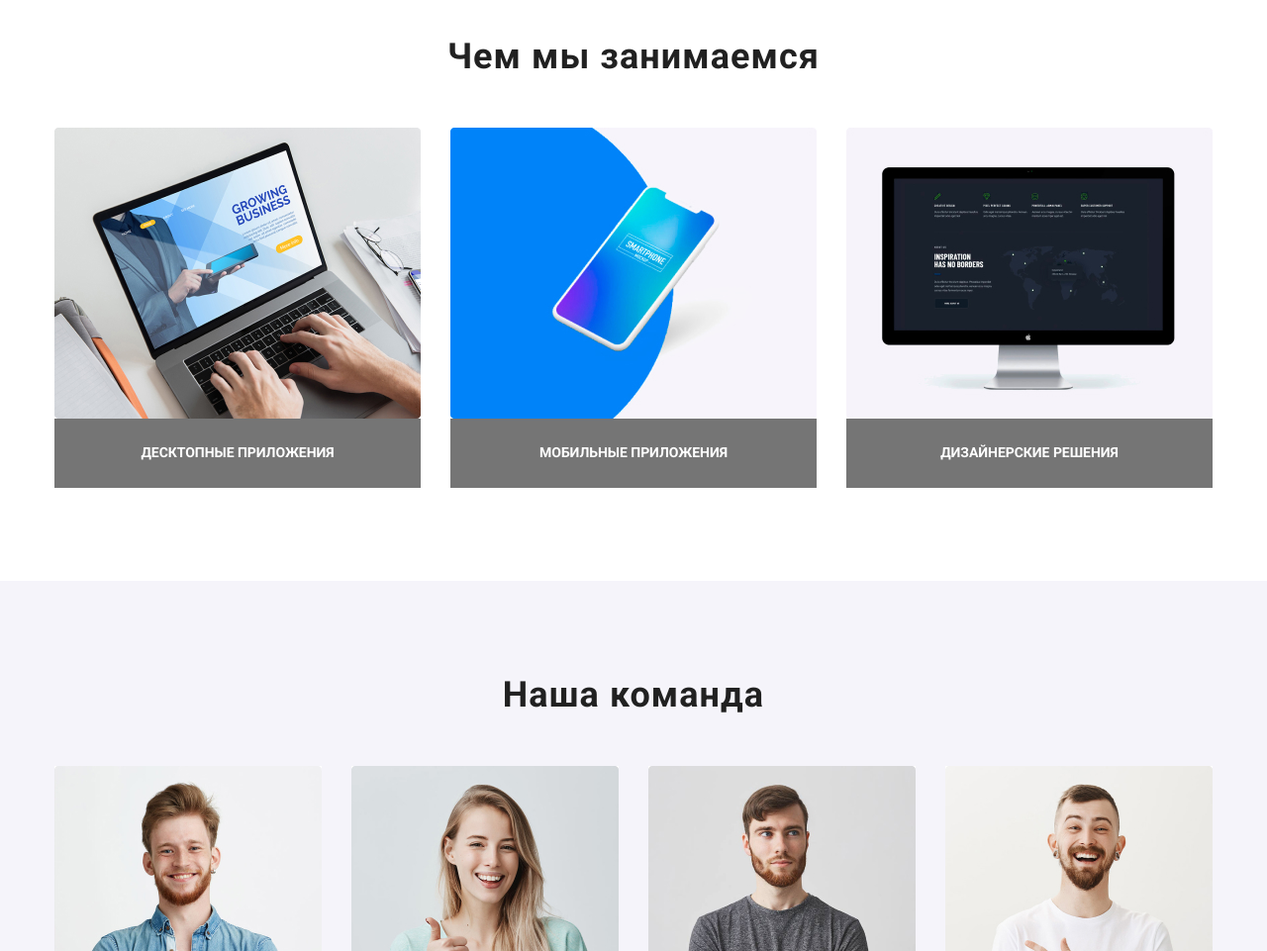
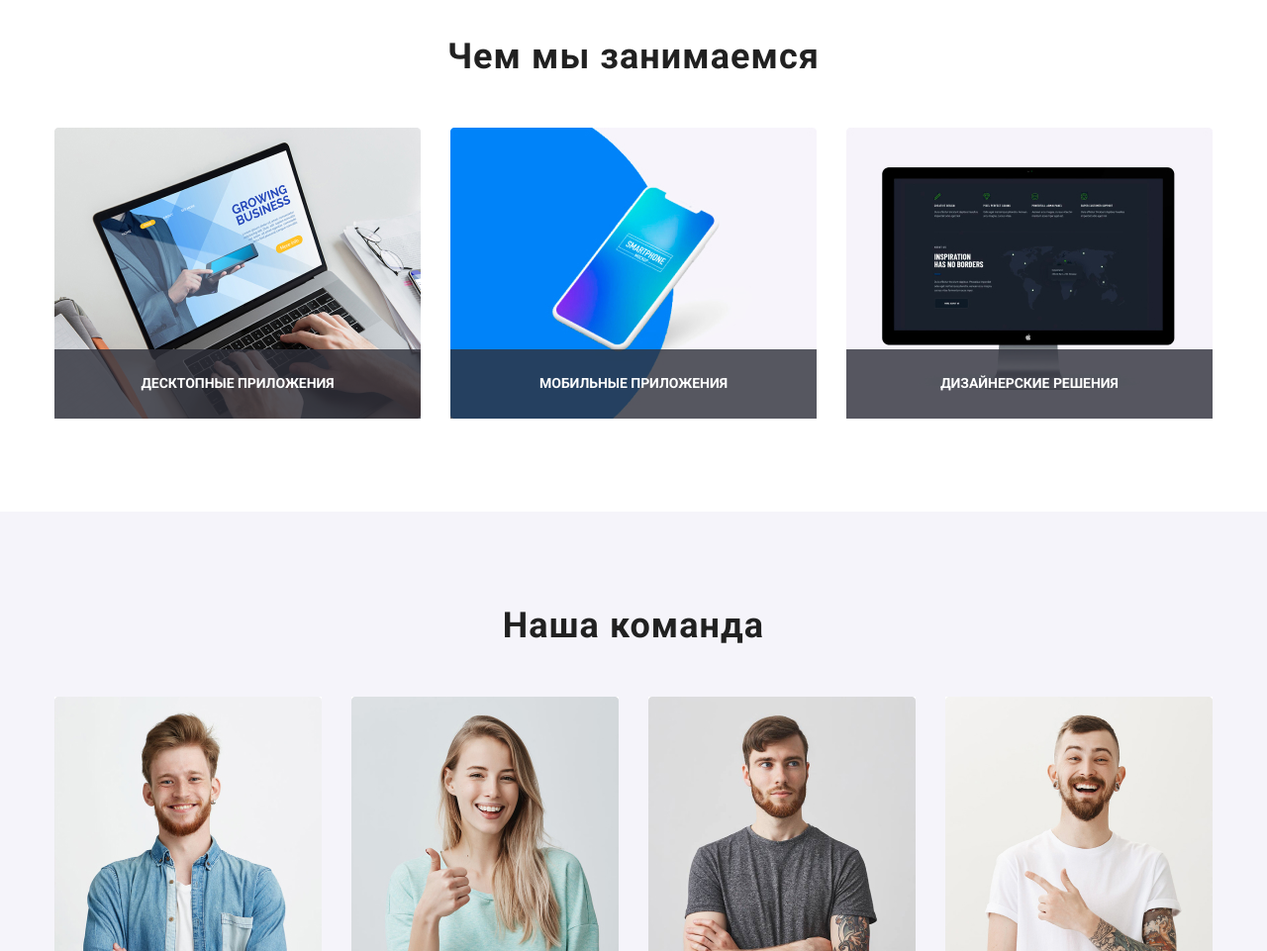
Before and after one commit to LysovEugene/goit-markup-hw-04, a plain HTML site: page index.html in a window 1280 px wide. Shown: the part 1080-2041 px from the top of the page at 99% size. Drawn offline with Linux system fonts and the light colour scheme.

Commit message:
начал ДЗ 5

```diff
--- a/css/styles.css
+++ b/css/styles.css
@@ -106,6 +106,11 @@ body {
 
 .site-nav .link.current {
   color: var(--accent-color);
+}
+
+.site-nav .link.current::after {
+  content: "";
+  width: 100%;
 }
 
 .list {
@@ -316,7 +321,7 @@ margin-right: 0;
   justify-content: center;
 
   color: var(--primary-white-color);
-  background-color: var(--primary-text-color);
+  background-color: rgba(47, 48, 58, 0.8);
   text-transform: uppercase;
   margin: 0;
   padding: 0;
@@ -326,10 +331,15 @@ margin-right: 0;
   line-height: 1.14;
   text-align: center;
   min-height: 70px;
+  position: absolute;
+  width: 100%;
+  bottom: 0;
+  right: 0;
 }
 
 .we-do-list .item {
   margin-right: 30px;
+  position: relative;
 }
 .we-do-list .item:last-child {
   margin-right: 0;
--- a/index.html
+++ b/index.html
@@ -126,7 +126,7 @@
                 width="370"
                 height="294"
                 alt="десктоп"
-              /></a>
+              />
               <h3 class="title">Десктопные приложения</h3>
             </li>
             <li class="item">
@@ -135,7 +135,7 @@
                 width="370"
                 height="294"
                 alt="мобильный"
-              </a>
+              />
               <h3 class="title">Мобильные приложения</h3>
             </li>
             <li class="item">
```
Lines whose indentation alone changed are shown as unchanged.
